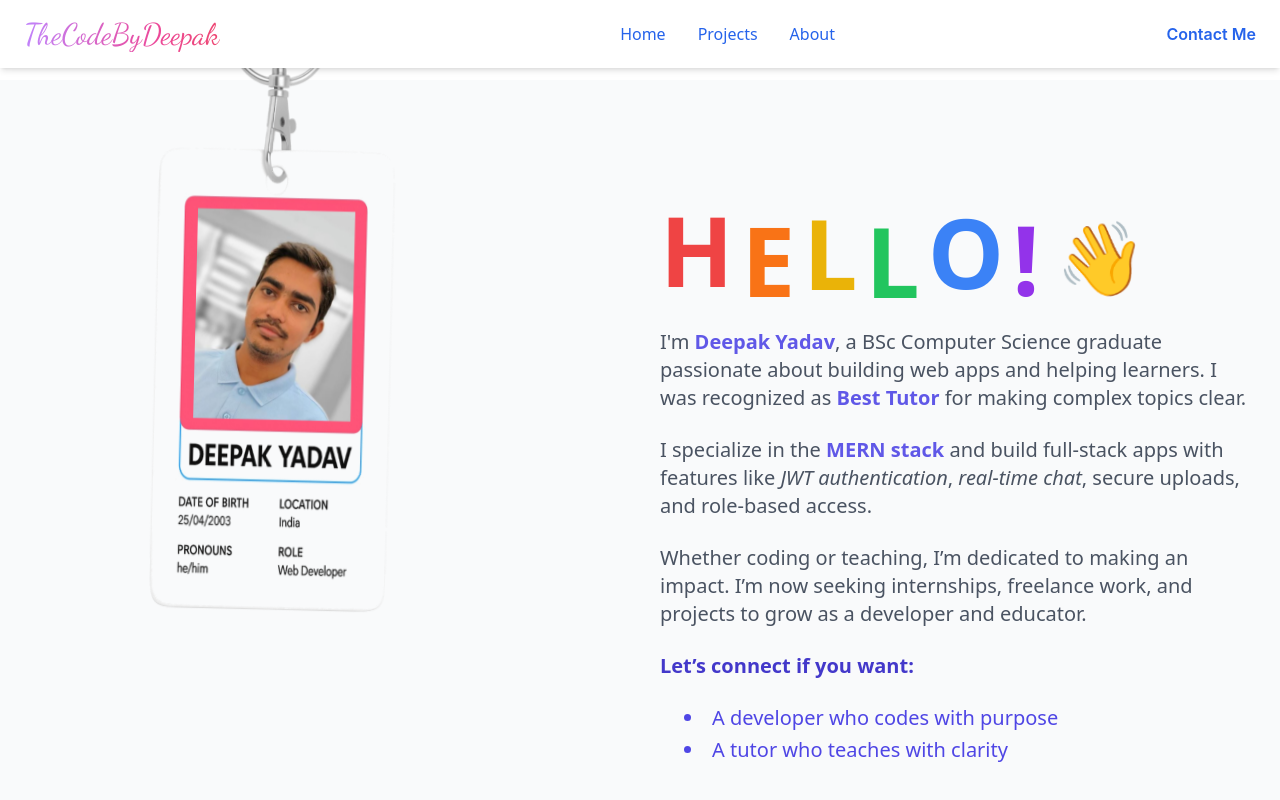
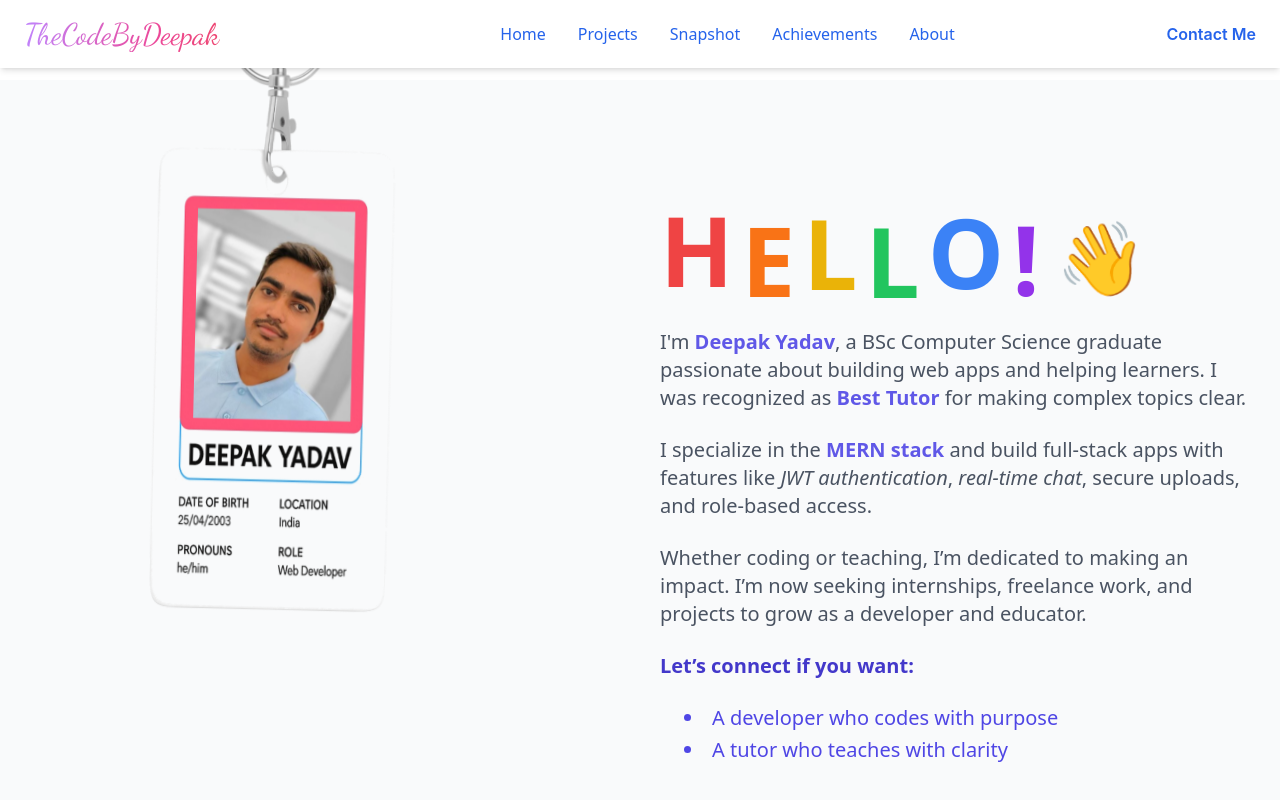
Before and after one commit to TheCodeByDeepak/TheCodeByDeepak.github.io, a React (Create React App) app: page /about in a window 1280 px wide. Shown: the top 800 px of the page. Built offline with nearby package versions, Linux system fonts and the light colour scheme.

Commit message:
Updated nav

```diff
--- a/package.json
+++ b/package.json
@@ -17,6 +17,7 @@
     "react-scripts": "5.0.1",
     "react-simple-typewriter": "^5.0.1",
     "web-vitals": "^5.0.1"
+
   },
   "scripts": {
     "start": "react-scripts start",
--- a/src/components/Header.jsx
+++ b/src/components/Header.jsx
@@ -27,6 +27,8 @@ export default function ProfessionalHeader() {
   const navItems = [
     { name: "Home", path: "/" },
     { name: "Projects", path: "/projects" },
+     { name: "Snapshot", path: "/snapshot" },
+    { name: "Achievements", path: "/achievements" },
     { name: "About", path: "/about" },
   ];
 
```
